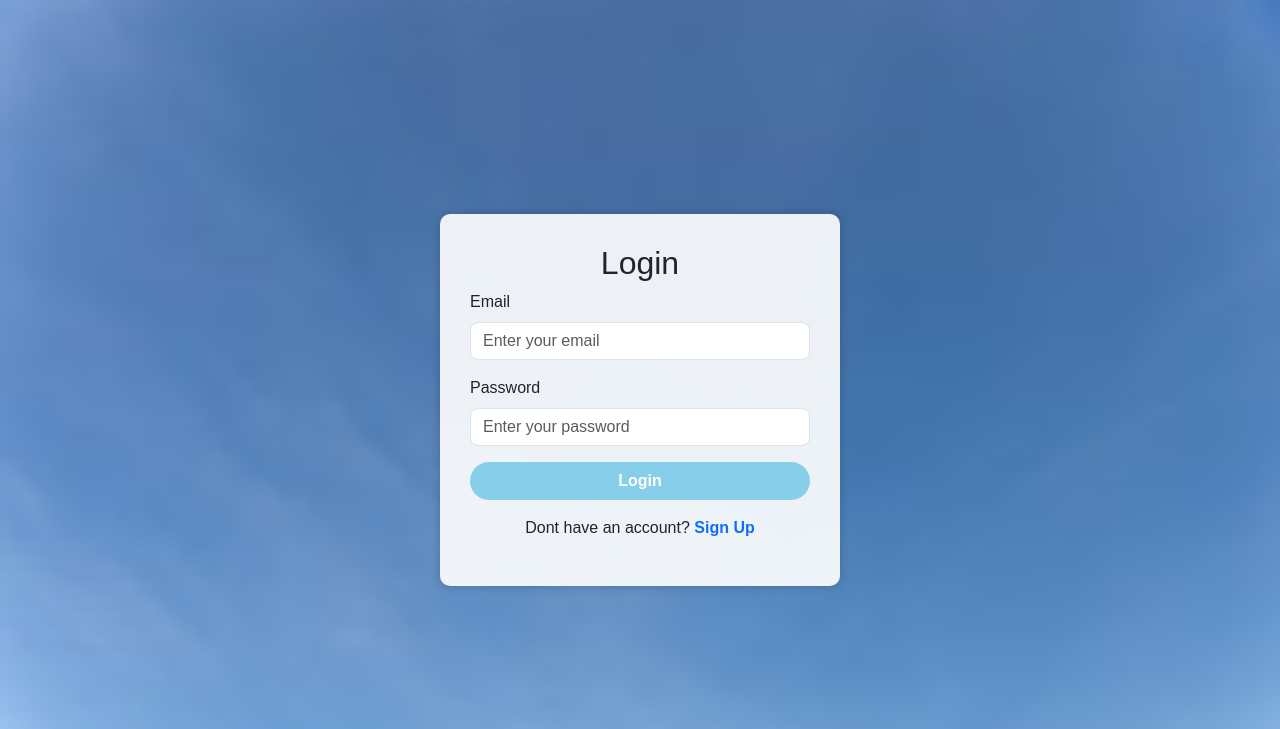
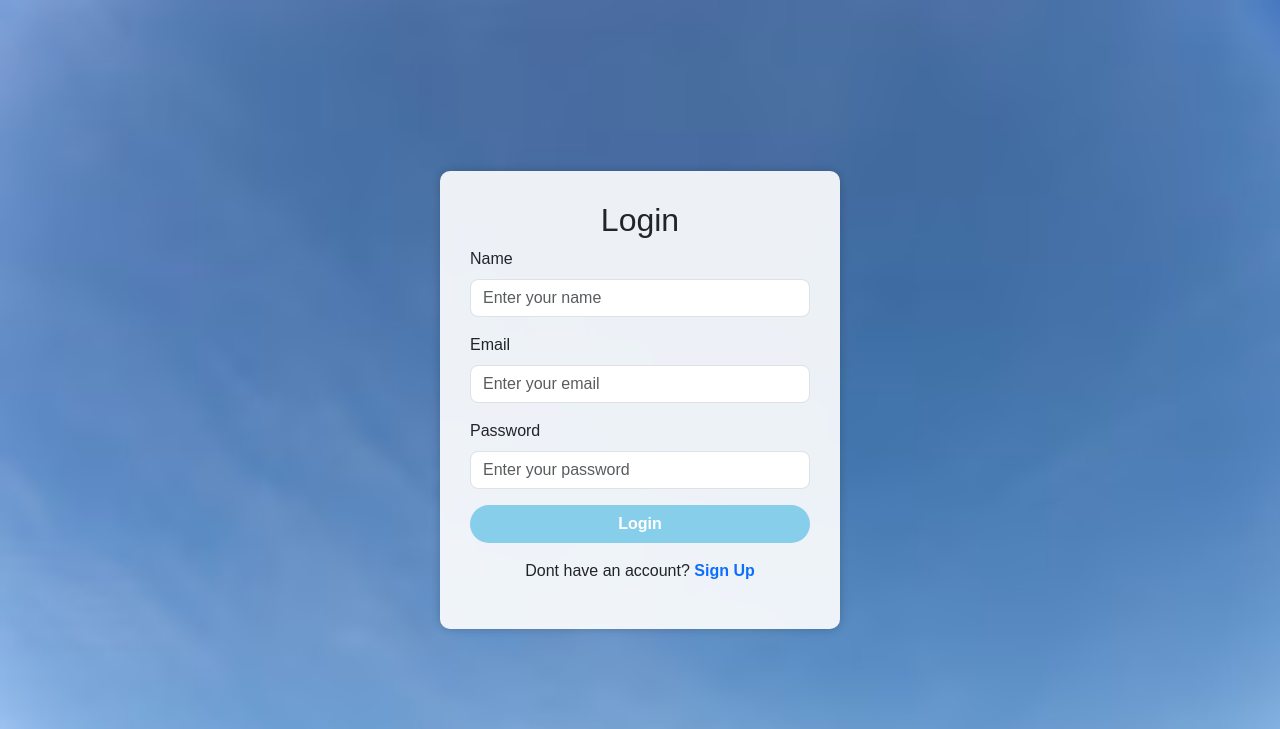
Before and after one commit to Sylejman540/PHP, a PHP site: page /login.php in a window 1280 px wide. Shown: the top 729 px of the page. Run offline with PHP 8.4, Linux system fonts and the light colour scheme.

Commit message:
Update login.php

```diff
--- a/Personal Project/login.php
+++ b/Personal Project/login.php
@@ -1,5 +1,3 @@
-
-
 <!DOCTYPE html>
 
 <html lang="en">
@@ -32,6 +30,10 @@
             box-shadow: 0px 0px 10px rgba(0, 0, 0, 0.2);
         }
 
+        input{
+            width: 100%;
+        }
+
         .form-control {
             border-radius: 8px;
         }
@@ -60,11 +62,19 @@
     </style>
 </head>
 <body>
-
 <div class="login-container">
+<form action="dashboard.php" method="POST">
     <h2 class="text-center">Login</h2>
 
-    <form action="dashboard.php" method="POST">
+    <?php if (isset($_SESSION["error"])): ?>
+        <p class="error"><?php echo $_SESSION["error"]; unset($_SESSION["error"]); ?></p>
+    <?php endif; ?>
+    <div class="mb-3">
+            <label for="name" class="form-label">Name</label>
+            <input type="name" name="name" class="form-control" id="name" required placeholder="Enter your name">
+        </div>
+
+
         <div class="mb-3">
             <label for="email" class="form-label">Email</label>
             <input type="email" name="email" class="form-control" id="email" required placeholder="Enter your email">
@@ -76,13 +86,11 @@
         </div>
 
         <button type="submit" class="btn btn-custom w-100">Login</button>
-    </form>
 
     <p class="text-center mt-3">Dont have an account? <a href="signup.php">Sign Up</a></p>
 </div>
-
+</form>
 <!-- Bootstrap 5 JS -->
 <script src="https://cdn.jsdelivr.net/npm/bootstrap@5.3.0/dist/js/bootstrap.bundle.min.js"></script>
-
 </body>
 </html>
```
